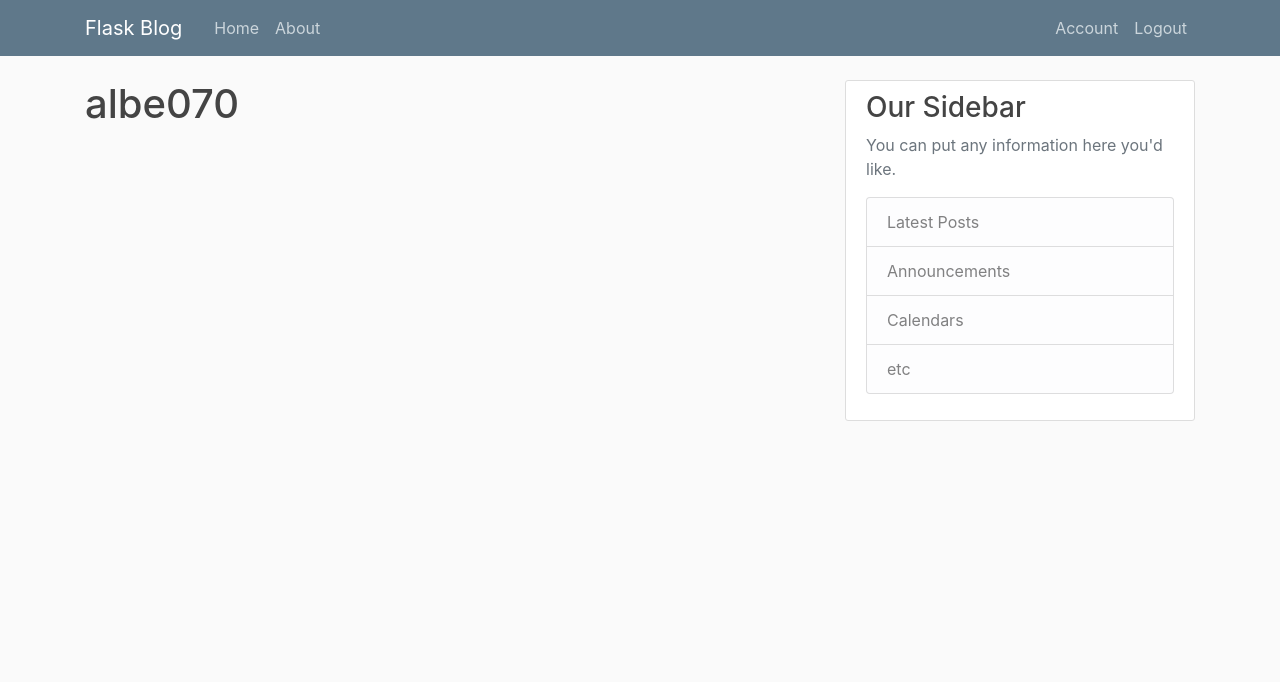
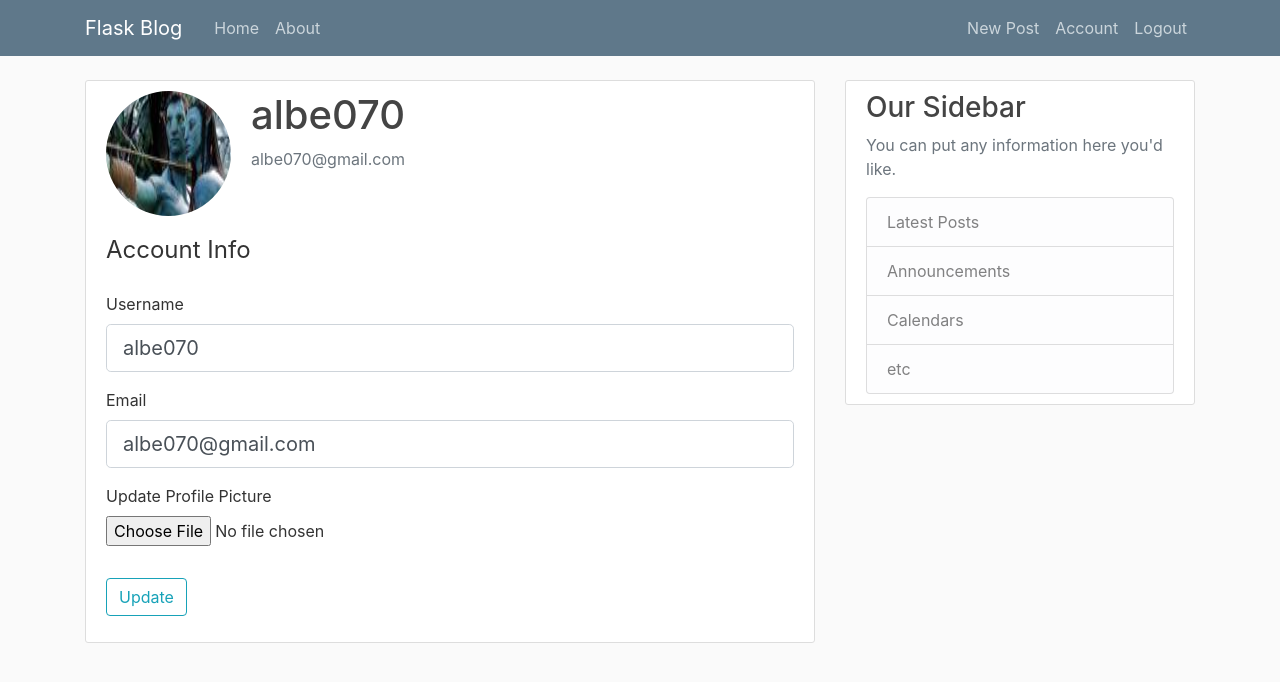
Before and after one commit to t3miLo/Flask_Blog, a Flask app: page /account in a window 1280 px wide. Shown: the top 682 px of the page. Run offline with Flask 2, Linux system fonts and the light colour scheme; a user stored in the database is signed in; some libraries are stand-ins or nearby versions.

Commit message:
Update and Delete post

```diff
--- a/flaskblog/forms.py
+++ b/flaskblog/forms.py
@@ -1,7 +1,9 @@
 from flask_wtf import FlaskForm
-from wtforms import StringField, PasswordField, SubmitField, BooleanField
+from flask_wtf.file import FileField, FileAllowed
+from wtforms import StringField, PasswordField, SubmitField, BooleanField, TextAreaField
 from wtforms.validators import DataRequired, Length, Email, EqualTo, ValidationError
 from flaskblog.models import User
+from flask_login import current_user
 
 
 class RegistrationForm(FlaskForm):
@@ -35,3 +37,33 @@ class LoginForm(FlaskForm):
     password = PasswordField('Password', validators=[DataRequired()])
     remember = BooleanField('Remember Me')
     submit = SubmitField('Login')
+
+
+class UpdateAccountForm(FlaskForm):
+    username = StringField('Username',
+                           validators=[DataRequired(), Length(min=2, max=20)])
+
+    email = StringField('Email', validators=[DataRequired(), Email()])
+
+    picture = FileField('Update Profile Picture', validators=[FileAllowed(['jpeg', 'jpg', 'png'])])
+
+    submit = SubmitField('Update')
+
+    def validate_username(self, username):
+        if username.data != current_user.username:
+            user = User.query.filter_by(username=username.data).first()
+            if user:
+                raise ValidationError(
+                    'That username is already in use. Please choose a different one!')
+
+    def validate_email(self, email):
+        if email.data != current_user.email:
+            user = User.query.filter_by(email=email.data).first()
+            if user:
+                raise ValidationError('That email is already in use. Please use a different one!')
+
+
+class PostForm(FlaskForm):
+    title = StringField('Title', validators=[DataRequired()])
+    content = TextAreaField('Content', validators=[DataRequired()])
+    submit = SubmitField('Post')
--- a/flaskblog/routes.py
+++ b/flaskblog/routes.py
@@ -1,28 +1,17 @@
-from flask import render_template, url_for, flash, redirect, request
+import secrets
+import os
+from PIL import Image
+from flask import render_template, url_for, flash, redirect, request, abort
 from flaskblog import app, db, bcrypt
-from flaskblog.forms import RegistrationForm, LoginForm
+from flaskblog.forms import RegistrationForm, LoginForm, UpdateAccountForm, PostForm
 from flaskblog.models import User, Post
 from flask_login import login_user, current_user, logout_user, login_required
-
-posts = [
-    {
-        'author': 'Alberto Morejon',
-        'title': 'Blog Post 1',
-        'content': 'First post content',
-        'date_posted': 'April 20, 2018'
-    },
-    {
-        'author': 'Cindy Tahuico',
-        'title': 'Blog Post 2',
-        'content': 'Second post content',
-        'date_posted': 'April 21, 2018'
-    }
-]
 
 
 @app.route('/')
 @app.route('/home')
 def home():
+    posts = Post.query.all()
     return render_template('home.html', posts=posts)
 
 
@@ -69,7 +58,91 @@ def logout():
     return redirect(url_for('home'))
 
 
-@app.route('/account')
+def save_picture(form_picture):
+    random_hex = secrets.token_hex(8)
+    _, f_ext = os.path.splitext(form_picture.filename)
+    picture_fn = random_hex + f_ext
+    picture_path = os.path.join(app.root_path, 'static/profile_pics', picture_fn)
+
+    output_size = (125, 125)
+    i = Image.open(form_picture)
+    i.thumbnail(output_size)
+    i.save(picture_path)
+
+    return picture_fn
+
+
+@app.route('/account', methods=['GET', 'POST'])
 @login_required
 def account():
-    return render_template('account.html', title='Account')
+    form = UpdateAccountForm()
+    if form.validate_on_submit():
+        if form.picture.data:
+            picture_file = save_picture(form.picture.data)
+            current_user.image_file = picture_file
+
+        current_user.username = form.username.data
+        current_user.email = form.email.data
+        db.session.commit()
+        flash('You account has been updated!', 'success')
+        return redirect(url_for('account'))
+
+    elif request.method == 'GET':
+        form.username.data = current_user.username
+        form.email.data = current_user.email
+
+    image_file = url_for('static', filename='profile_pics/' + current_user.image_file)
+    return render_template('account.html', title='Account', image_file=image_file, form=form)
+
+
+@app.route('/post/new', methods=['GET', 'POST'])
+@login_required
+def new_post():
+    form = PostForm()
+    if form.validate_on_submit():
+        post = Post(title=form.title.data, content=form.content.data, author=current_user)
+        db.session.add(post)
+        db.session.commit()
+        flash('Your post has been created!', 'success')
+        return redirect(url_for('home'))
+    return render_template('create_post.html', title='New Post',
+                           form=form, legend='New Post')
+
+
+@app.route('/post/<int:post_id>')
+def post(post_id):
+    post = Post.query.get_or_404(post_id)
+    return render_template('post.html', title=post.title, post=post)
+
+
+@app.route('/post/<int:post_id>/update', methods=['GET', 'POST'])
+@login_required
+def update_post(post_id):
+    post = Post.query.get_or_404(post_id)
+    if post.author != current_user:
+        abort(403)
+    form = PostForm()
+    if form.validate_on_submit():
+        post.title = form.title.data
+        post.content = form.content.data
+        db.session.commit()
+        flash('Your post has been updated!', 'success')
+        return redirect(url_for('post', post_id=post.id))
+
+    elif request.method == 'GET':
+        form.title.data = post.title
+        form.content.data = post.content
+    return render_template('create_post.html', title='Update Post',
+                           form=form, legend='Update Post')
+
+
+@app.route('/post/<int:post_id>/delte', methods=['POST'])
+@login_required
+def delete_post(post_id):
+    post = Post.query.get_or_404(post_id)
+    if post.author != current_user:
+        abort(403)
+    db.session.delete(post)
+    db.session.commit()
+    flash('Your post has been deleted', 'success')
+    return redirect(url_for('home'))
--- a/flaskblog/templates/account.html
+++ b/flaskblog/templates/account.html
@@ -1,4 +1,63 @@
 {% extends 'layout.html' %}
 {% block content %}
-    <h1>{{ current_user.username}}</h1>
+    <div class="content-section">
+      <div class="media">
+        <img src="{{ image_file }}" alt="" class="rounded-circle account-img">
+        <div class="media-body">
+          <h2 class="account-heading">{{ current_user.username }}</h2>
+          <p class="text-secondary">{{ current_user.email }}</p>
+        </div>
+      </div>
+      <!-- FORM HERE -->
+
+        <form action="" method="post" enctype="multipart/form-data">
+          {{ form.hidden_tag() }}
+          <fieldset class="form-group">
+            <legend class='border-btoom mb-4'>Account Info</legend>
+            <div class="form-group">
+              {{ form.username.label(class='form-control-label')}}
+
+              {% if form.username.errors %}
+                {{ form.username(class='form-control form-control-lg is-invalid') }}
+                <div class="invalid-feedback">
+                  {% for error in form.username.errors %}
+                    <span>{{ error }}</span>
+                  {% endfor %}
+                </div>
+                {% else %}
+                {{ form.username(class='form-control form-control-lg') }}
+              {% endif %}
+
+            </div>
+            <div class="form-group">
+              {{ form.email.label(class='form-control-label')}}
+              {% if form.email.errors %}
+                {{ form.email(class='form-control form-control-lg is-invalid') }}
+                <div class="invalid-feedback">
+                  {% for error in form.email.errors %}
+                    <span>{{ error }}</span>
+                  {% endfor %}
+                </div>
+                {% else %}
+                {{ form.email(class='form-control form-control-lg') }}
+              {% endif %}
+            </div>
+            <div class="form-group">
+              {{ form.picture.label() }}
+              {{ form.picture(class='form-control-file') }}
+              {% if form.picture.errors %}
+                {% for error in form.picture.errors %}
+                  <span class='text-danger'> {{ error }}</span> </br>
+                {% endfor %}
+              {% endif %}
+
+            </div>
+
+          </fieldset>
+          <div class="form-group">
+            {{ form.submit(class='btn btn-outline-info' )}}
+          </div>
+        </form>
+
+    </div>
 {% endblock content %}
--- a/flaskblog/templates/layout.html
+++ b/flaskblog/templates/layout.html
@@ -41,6 +41,7 @@
             <!-- Navbar Right Side -->
             <div class="navbar-nav">
               {%  if current_user.is_authenticated %}
+                <a class="nav-item nav-link" href="{{ url_for('new_post') }}">New Post</a>
                 <a class="nav-item nav-link" href="{{ url_for('account') }}">Account</a>
                 <a class="nav-item nav-link" href="{{ url_for('logout') }}">Logout</a>
               {% else %}
@@ -74,14 +75,14 @@
     <div class="col-md-4">
       <div class="content-section">
         <h3>Our Sidebar</h3>
-        <p class='text-muted'>You can put any information here you'd like.
+        <p class='text-muted'>You can put any information here you'd like.</p>
           <ul class="list-group">
             <li class="list-group-item list-group-item-light">Latest Posts</li>
             <li class="list-group-item list-group-item-light">Announcements</li>
             <li class="list-group-item list-group-item-light">Calendars</li>
             <li class="list-group-item list-group-item-light">etc</li>
           </ul>
-        </p>
+
       </div>
     </div>
   </div>
```
Also changed, not shown: flaskblog/templates/create_post.html (added, +42 -0 lines), flaskblog/templates/home.html (+4 -3 lines), flaskblog/templates/post.html (added, +41 -0 lines), flaskblog/site.db, flaskblog/static/profile_pics/b8e32afbd9e7d766.jpeg (added), flaskblog/static/profile_pics/c236413c36b90d18.jpeg (added), flaskblog/static/profile_pics/default.jpg (added).
